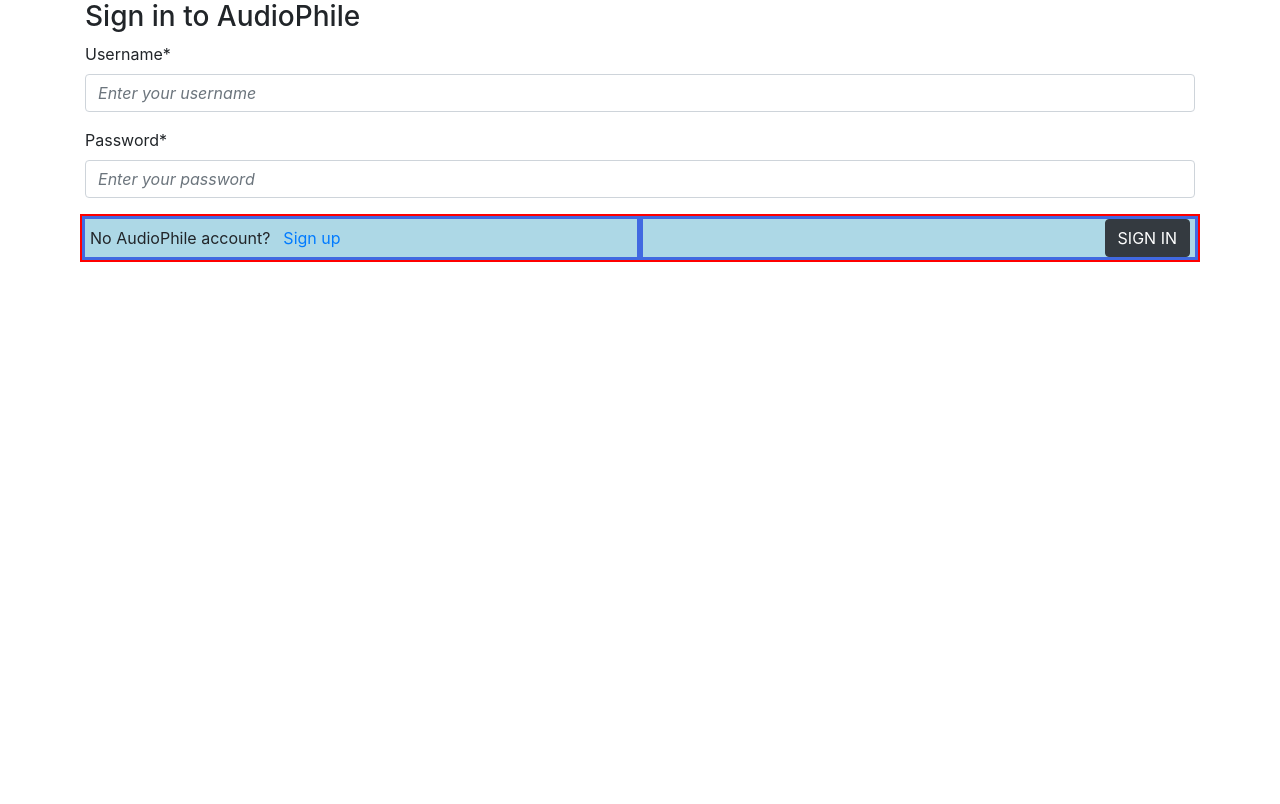
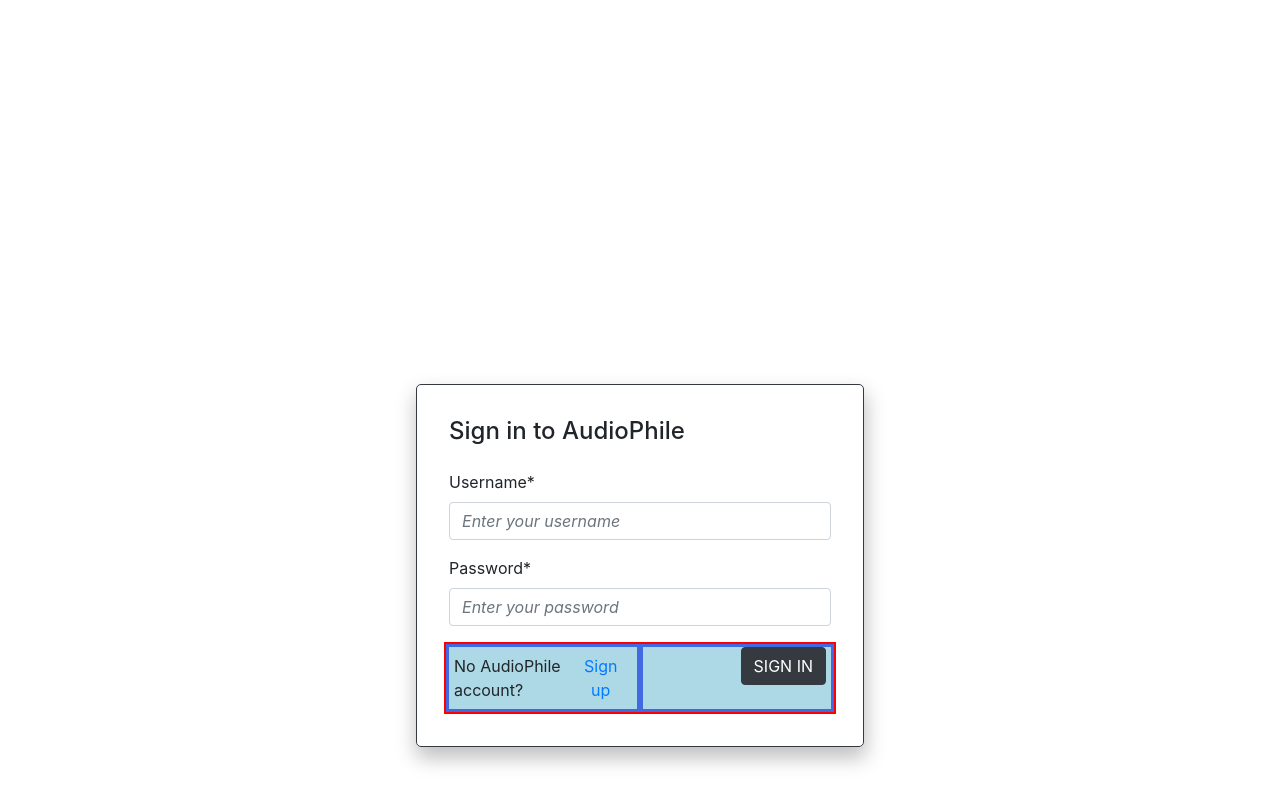
Before and after one commit to debersole81/audiophile, a React (Create React App) app: page / in a window 1280 px wide. Shown: the top 804 px of the page. Built offline with nearby package versions, Linux system fonts and the light colour scheme.

Commit message:
Add signin-header class to h3 element

```diff
--- a/src/components/SignIn.js
+++ b/src/components/SignIn.js
@@ -7,9 +7,9 @@ import Col from 'react-bootstrap/Col';
 
 function SignIn() {
     return (
-        <Container>
+        <Container className='signin-container'>
             <Form>
-                <h3>Sign in to AudioPhile</h3>
+                <h3 className='signin-header'>Sign in to AudioPhile</h3>
                 <Form.Group>
                     <Form.Label>Username*</Form.Label>
                     <Form.Control name='username' placeholder='Enter your username'></Form.Control>
@@ -18,7 +18,7 @@ function SignIn() {
                     <Form.Label>Password*</Form.Label>
                     <Form.Control name='password' type='password' placeholder='Enter your password'></Form.Control>
                 </Form.Group>
-                <Form.Row className='row signin-form-row'>
+                <Form.Row className='row'>
                     <Col className='col signin-link'>
                         <p>No AudioPhile account?</p>
                         <Button variant='link'>Sign up</Button>
```
